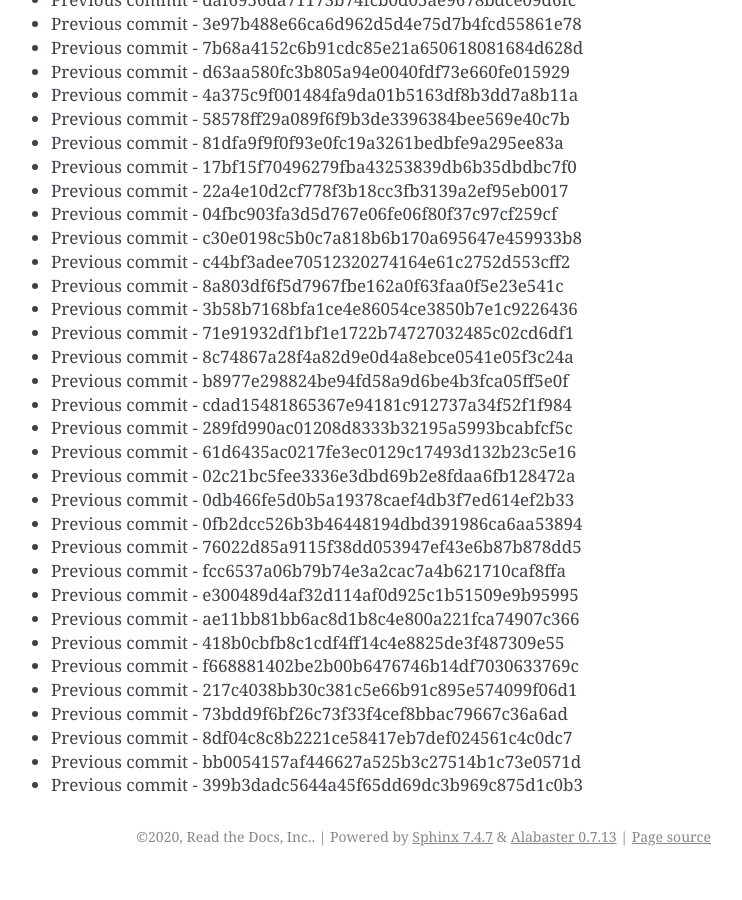
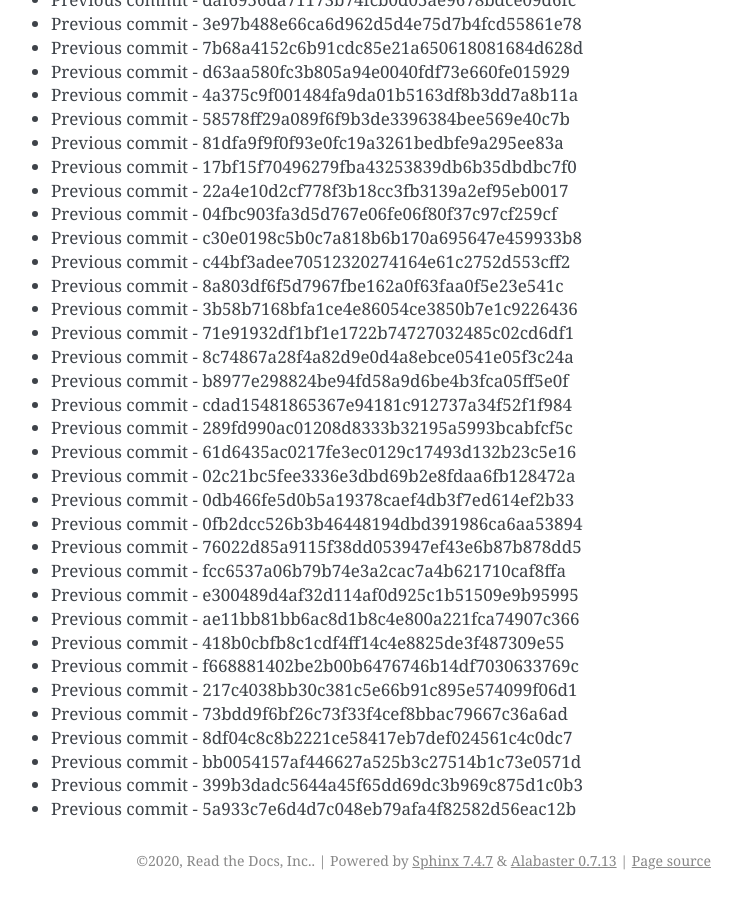
Before and after one commit to readthedocs/rtd-git-stresstest, a Sphinx documentation site: the page built from docs/updates.rst, in a window 1280 px wide and 900 px high, scrolled down 9841 px. Shown: the whole window, without its empty margins (399-1141 px from the left). Built offline with Sphinx 7.4.7, drawn with Linux system fonts in a browser that asks for light colours; before the commit the page ends 10717 px from its top, so only the background shows below that.

Commit message:
Generating commit from previous: 5a933c7e6d4d7c048eb79afa4f82582d56eac12b

```diff
--- a/docs/updates.rst
+++ b/docs/updates.rst
@@ -445,3 +445,4 @@ It can be tested for any performance characteristics.
 * Previous commit - 8df04c8c8b2221ce58417eb7def024561c4c0dc7
 * Previous commit - bb0054157af446627a525b3c27514b1c73e0571d
 * Previous commit - 399b3dadc5644a45f65dd69dc3b969c875d1c0b3
+* Previous commit - 5a933c7e6d4d7c048eb79afa4f82582d56eac12b
```
